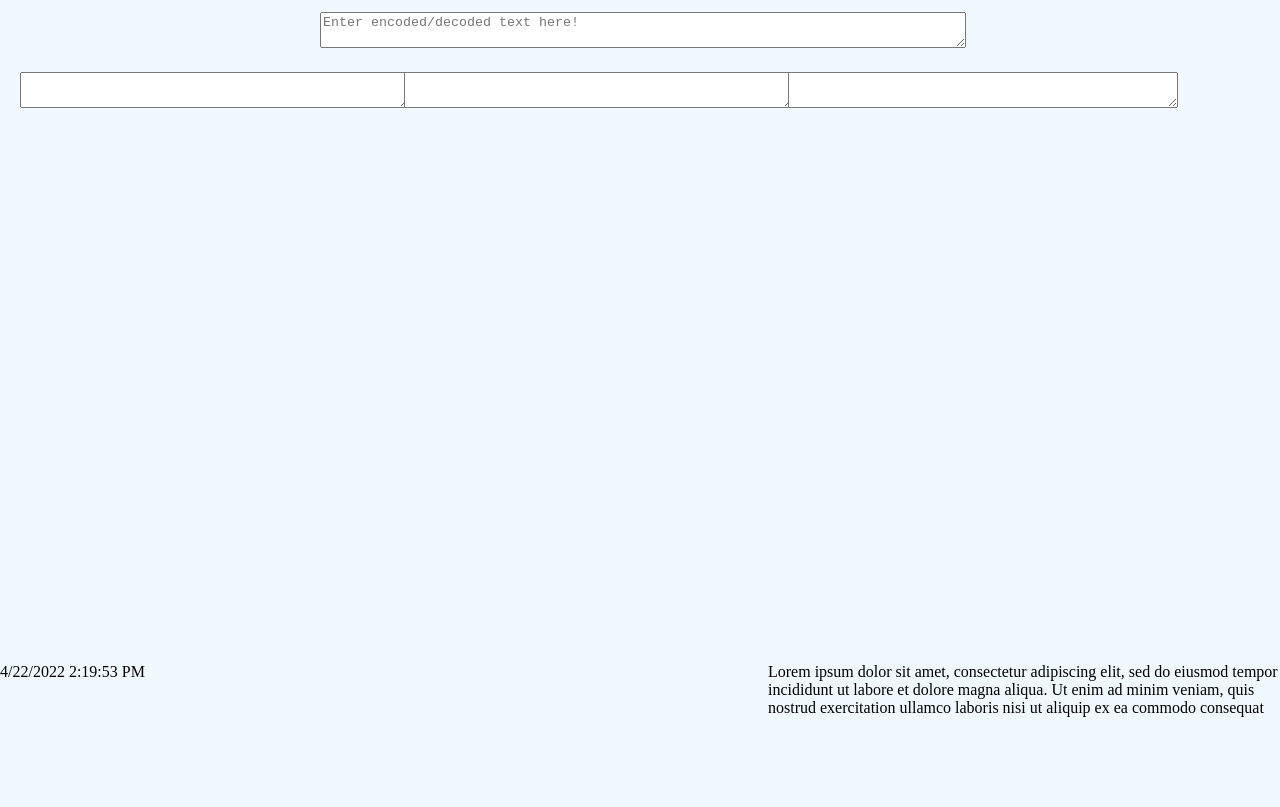
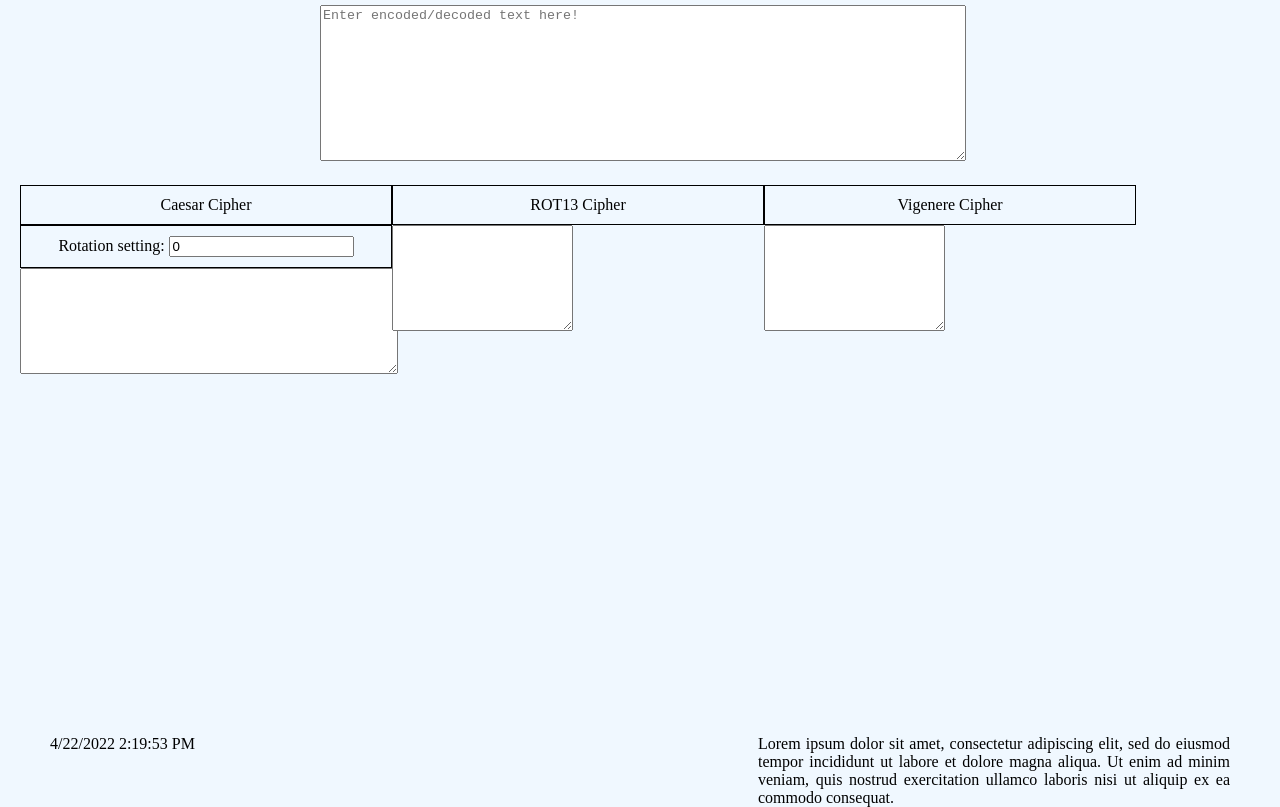
Before and after one commit to crystalsuyee97/js_team_project, a website: page index.html in a window 1280 px wide. Shown: the part 93-900 px from the top of the page. Before the commit the page ends 810 px from the top, so only its background shows below. Drawn offline with nearby package versions, Linux system fonts and the light colour scheme.

Commit message:
rotation setting for caesar cipher

```diff
--- a/index.css
+++ b/index.css
@@ -1,20 +1,21 @@
 body {
   background-color: aliceblue;
-  height:100vh;
-  margin:0;
+  height: 100vh;
+  margin: 0;
 }
 
 main-header {
   min-height: 20px;
-  padding:20px;
+  padding: 20px;
 }
 main-footer {
   min-height: 20px;
+  padding: 50px;
 }
 
 body {
-  display:flex;
-  flex-direction:column;
+  display: flex;
+  flex-direction: column;
 }
 
 main-footer {
@@ -22,49 +23,65 @@ main-footer {
 }
 
 .headerText{
-  position:relative;
-  text-align:center;
+  position: relative;
+  text-align: center;
 }
 
-.textBox {
-  width:50%;
-  margin:0 auto;
+textarea {
+  resize: vertical;
+  min-height: 100px;
+  max-height: 250px;
+}
+
+.text {
+  width: 50%;
+  margin: 10px auto;
 }
 
 .textInput {
-  position:relative;
+  position: relative;
   width: 100%;
+  height: 150px;
+}
+
+.cipherColumns {
+  width: auto;
+  margin: 20px;
+}
+
+.cipherColumn {
+  position: relative;
+  float: left;
+  width: 30%;
+  height: 500px;
+}
+
+.cipherBody {
   height: 100%;
 }
 
-.cipherColumns {
-  width:100%;
-  margin:20px;
-}
-
-.cipherColumn {
-  position:relative;
-  float:left;
-  width:30%;
-  height:100%;
-}
-
-textarea {
-  width:100%;
-}
-
-.cipherColumns:after {
-  content: "";
-  display: table;
-  clear: both;
-}
-
-.cipherBody {
-  height:100%;
+.columnTitle {
+  text-align: center;
+  border: solid 1px black;
+  margin: 0;
+  padding: 10px;
 }
 
 #quote {
-  position:relative;
-  float:right;
+  position: relative;
+  float: right;
+  text-align: justify;
   width: 40%;
 }
+
+#caesarText {
+  width: 100%;
+}
+
+label {
+  display: flex;
+  flex-direction: row;
+  justify-content: flex-start;
+  text-align: left;
+  margin-bottom: 10px;
+}
--- a/index.html
+++ b/index.html
@@ -9,13 +9,12 @@
 <body>
   <main-header></main-header>
   <span class="cipherBody">
-    <div class="textBox">
+    <div class="text">
+      <label for="textInput">Please enter the text you would like to encode or decode below:</label>
       <textarea type="text" id="textInput" class="textInput" placeholder="Enter encoded/decoded text here!"></textarea>
     </div>
     <div class="cipherColumns">
-      <cipher-column></cipher-column>
-      <cipher-column></cipher-column>
-      <cipher-column></cipher-column>
+      <cipher-columns></cipher-columns>
     </div>
   </span>
   <main-footer></main-footer>
--- a/index.js
+++ b/index.js
@@ -1,8 +1,19 @@
 window.onload = function() {
   var currentDate = new Date();
-  var quote = "Lorem ipsum dolor sit amet, consectetur adipiscing elit, sed do eiusmod tempor incididunt ut labore et dolore magna aliqua. Ut enim ad minim veniam, quis nostrud exercitation ullamco laboris nisi ut aliquip ex ea commodo consequat";
+  var quote = "Lorem ipsum dolor sit amet, consectetur adipiscing elit, sed do eiusmod tempor incididunt ut labore et dolore magna aliqua. Ut enim ad minim veniam, quis nostrud exercitation ullamco laboris nisi ut aliquip ex ea commodo consequat.";
   document.getElementById("date").innerHTML = currentDate.toLocaleDateString() + " " + currentDate.toLocaleTimeString();
   document.getElementById("quote").innerHTML = quote;
+
+  var rotationSetting = document.getElementById("caesarSetting");
+  rotationSetting.addEventListener('input', function handleChange(event) {
+    rotationSetting.value = event.target.value;
+    document.getElementById("caesarText").innerHTML = caesarCipher(newInput, Number(rotationSetting.value));
+  })
+  var newInput = document.getElementById("textInput");
+  newInput.addEventListener('input', function handleChange(event) {
+    newInput = event.target.value;
+    document.getElementById("caesarText").innerHTML = caesarCipher(newInput, Number(rotationSetting.value));
+  });
 }
 
 // const alpha = Array.from(Array(26)).map((e, i) => i + 65);
@@ -10,11 +21,6 @@ window.onload = function() {
 // const stringArray = (inputText.toLowerCase()).split("")
 // console.log(stringArray)
 // console.log(inputText.charCodeAt())
-var newInput = document.getElementById("textInput");
-newInput.addEventListener('input', function handleChange(event) {
-  newInput = event.target.value;
-  caesarCipher(newInput, 2);
-});
 
 function caesarCipher(value, n) {
   let tempArray = [];
@@ -28,8 +34,7 @@ function caesarCipher(value, n) {
       tempArray.push(String.fromCharCode(characterCode));
     }
   }
-  var newString = tempArray.join("")
-  console.log(newString)
+  return tempArray.join("");
 }
 
 class Header extends HTMLElement {
@@ -47,17 +52,33 @@ class Footer extends HTMLElement {
     this.innerHTML = `
     <footer>
       <span id="date"></span>
-      <span id ="quote">Hello</span>
+      <span id ="quote"></span>
     </footer>
     `;
   }
 }
 
-class Column extends HTMLElement {
+class Columns extends HTMLElement {
   connectedCallback() {
     this.innerHTML = `
+    <span class="cipherColumn">
+      <p class="columnTitle">Caesar Cipher</p>
+      <div class="columnTitle">Rotation setting:
+        <input type="number" min=0 id="caesarSetting" value="0"></input>
+      </div>
+      <textarea type="text" id="caesarText"></textarea>
+    </span class="cipherColumn">
     <div class="cipherColumn">
-      <textarea type="text"></textarea>
+      <span>
+        <p class="columnTitle">ROT13 Cipher</p>
+        <textarea type="text"></textarea>
+      </span>
+    </div>
+    <div class="cipherColumn">
+      <span>
+        <p class="columnTitle">Vigenere Cipher</p>
+        <textarea type="text"></textarea>
+      </span>
     </div>
     `;
   }
@@ -65,4 +86,4 @@ class Column extends HTMLElement {
 
 customElements.define('main-header', Header);
 customElements.define('main-footer', Footer);
-customElements.define('cipher-column', Column);
+customElements.define('cipher-columns', Columns);
```
Also changed, not shown: components/header.js (added).
